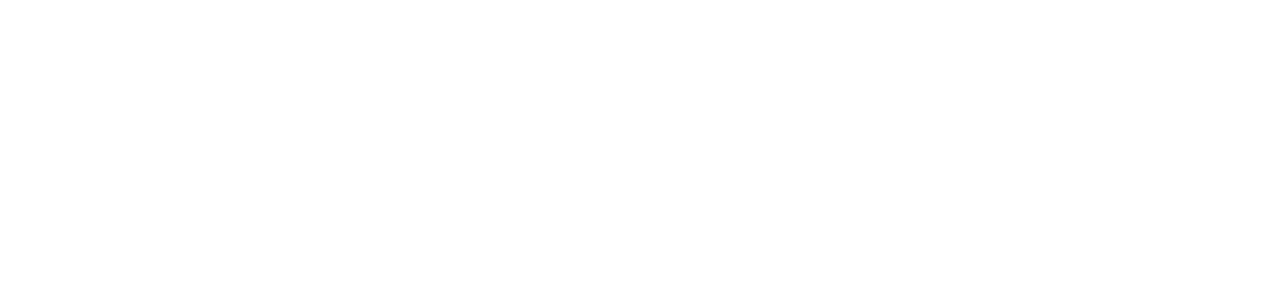
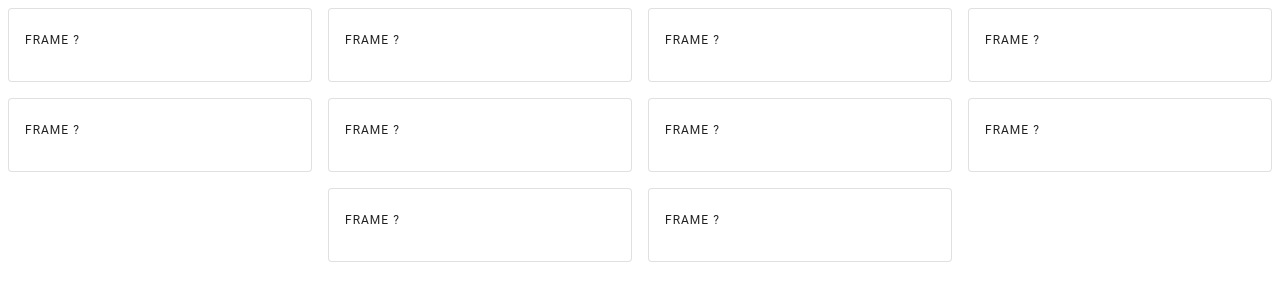
Before and after one commit to aauraizee/BowlingFrontEnd, a React (Create React App) app: page /add in a window 1280 px wide. Shown: the top 300 px of the page. Built offline with nearby package versions, Linux system fonts and the light colour scheme.

Commit message:
Added functionality to render game creation form

```diff
--- a/src/App.js
+++ b/src/App.js
@@ -2,6 +2,7 @@
 import { BrowserRouter, Route, Switch } from 'react-router-dom';
 import GameViewer from './components/GameViewer/GameViewer';
 import FramesViewer from './components/FramesViewer/FramesViewer';
+import GameCreateForm from './components/GameCreateForm/GameCreateForm';
 
 // import { fetchData } from './api';
 
@@ -13,6 +14,7 @@
                 <Switch>
                     <Route path="/" exact component={GameViewer} />
                     <Route path="/game" exact render={(props) => <FramesViewer {...props} />} />
+                    <Route path="/add" exact component={GameCreateForm} />
                 </Switch>
             </BrowserRouter>
         )
--- /dev/null
+++ b/src/components/FrameCreateForm/FrameCreateForm.jsx
@@ -0,0 +1,16 @@
+import React from 'react';
+import { Card, CardContent, Typography } from '@material-ui/core';
+
+const FrameCreateForm = () => {
+    return (
+        <Card variant='outlined'>
+            <CardContent>
+                <Typography variant='overline' align='left'>Frame ?</Typography>
+            </CardContent>
+        </Card>
+    )
+
+
+}
+
+export default FrameCreateForm;
--- /dev/null
+++ b/src/components/GameCreateForm/GameCreateForm.jsx
@@ -0,0 +1,45 @@
+import React, { Fragment } from 'react';
+import FrameCreateForm from '../FrameCreateForm/FrameCreateForm';
+
+import { Grid } from '@material-ui/core';
+
+const GameCreateForm = () => {
+    return (
+        <Fragment>
+            <Grid container spacing={2} justify="center">
+                <Grid item xs={3}>
+                    <FrameCreateForm />
+                </Grid>
+                <Grid item xs={3}>
+                    <FrameCreateForm />
+                </Grid>
+                <Grid item xs={3}>
+                    <FrameCreateForm />
+                </Grid>
+                <Grid item xs={3}>
+                    <FrameCreateForm />
+                </Grid>
+                <Grid item xs={3}>
+                    <FrameCreateForm />
+                </Grid>
+                <Grid item xs={3}>
+                    <FrameCreateForm />
+                </Grid>
+                <Grid item xs={3}>
+                    <FrameCreateForm />
+                </Grid>
+                <Grid item xs={3}>
+                    <FrameCreateForm />
+                </Grid>
+                <Grid item xs={3}>
+                    <FrameCreateForm />
+                </Grid>
+                <Grid item xs={3}>
+                    <FrameCreateForm />
+                </Grid>
+            </Grid>
+        </Fragment>
+    )
+}
+
+export default GameCreateForm;
--- a/src/components/GameViewer/GameViewer.jsx
+++ b/src/components/GameViewer/GameViewer.jsx
@@ -16,6 +16,10 @@
 
     const handleDeleteGame = (event, rowData) => {
         console.log("you want to delete this row?")
+    }
+
+    const handleAddGame = (event, rowData) => {
+        history.push('/add')
     }
 
     useEffect(() => {
@@ -53,6 +57,12 @@
                             icon: 'delete',
                             tooltip: 'Delete Game',
                             onClick: handleDeleteGame
+                        },
+                        {
+                            icon: 'add',
+                            tooltip: 'Add Game',
+                            isFreeAction: true,
+                            onClick: handleAddGame
                         }
                     ]}
                     options={{
```
